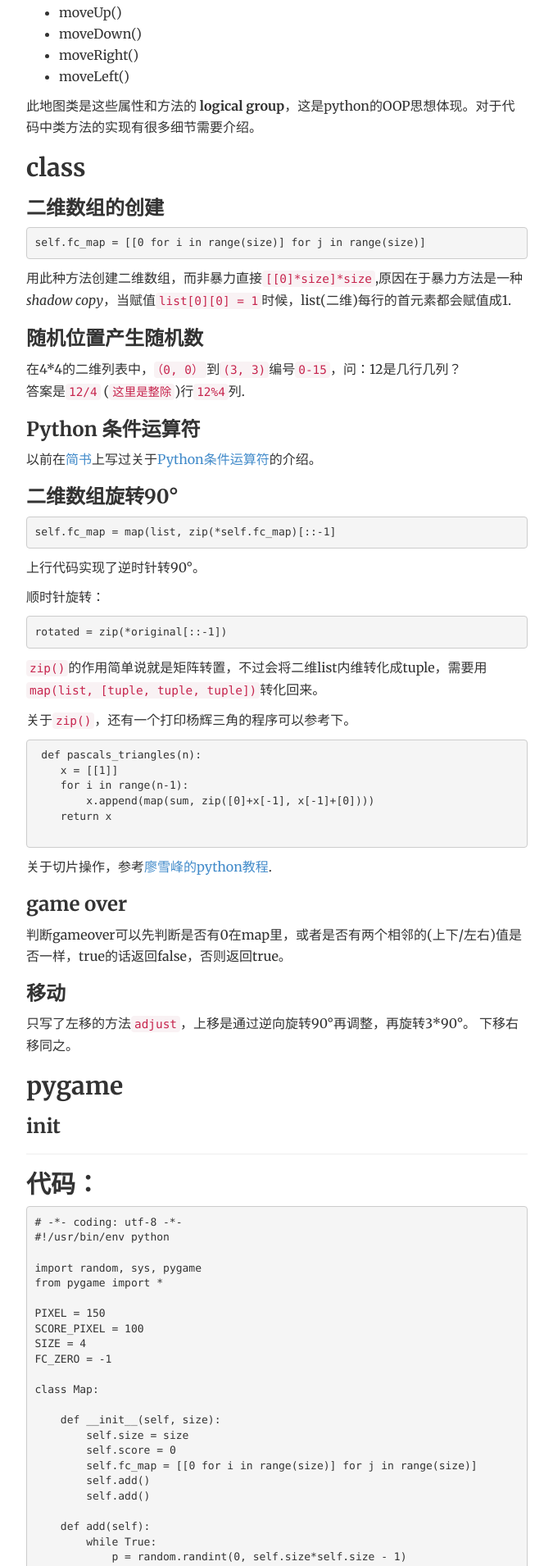
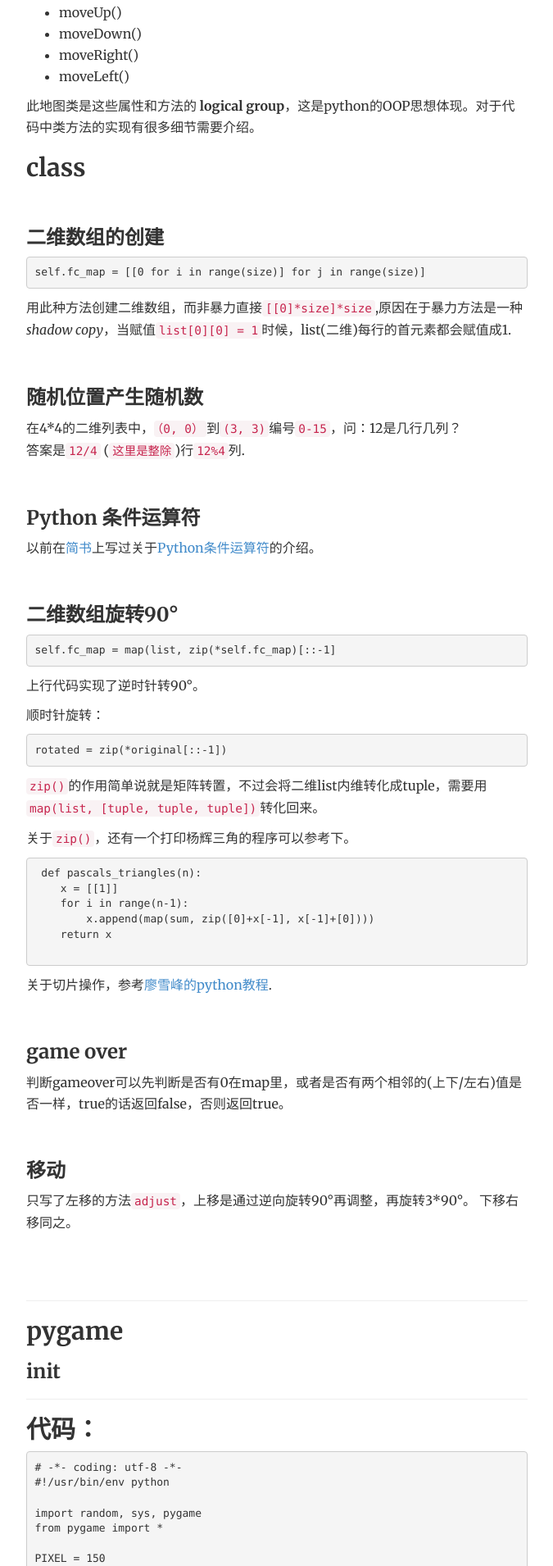
Before and after one commit to FaiChou/faichou.github.io, a Jekyll site: the page built from _posts/2016-05-03-Python的2048之旅.md, in a window 1280 px wide. Shown: the part 643-2553 px from the top of the page at 82% size, without its empty margins (302-977 px from the left). Built offline with Jekyll 4.4.1, drawn with Linux system fonts in a browser that asks for light colours; comment, search, counter and statistics services are not loaded.

Commit message:
Update 2016-05-03-Python的2048之旅.md

```diff
--- a/_posts/2016-05-03-Python的2048之旅.md
+++ b/_posts/2016-05-03-Python的2048之旅.md
@@ -32,11 +32,17 @@ date: 2016-05-03
 
 ## class
 
+<br />
+
 ###  二维数组的创建
 
     self.fc_map = [[0 for i in range(size)] for j in range(size)]
 
 用此种方法创建二维数组，而非暴力直接`[[0]*size]*size`,原因在于暴力方法是一种*shadow copy*，当赋值`list[0][0] = 1`时候，list(二维)每行的首元素都会赋值成1.
+
+
+<br />
+
 
 ### 随机位置产生随机数
 
@@ -44,9 +50,22 @@ date: 2016-05-03
 答案是`12/4` (`这里是整除`)行`12%4`列.
 
 
+
+
+
+
+<br />
+
+
+
+
 ### Python 条件运算符
 
 以前在[简书](http://www.jianshu.com/)上写过关于[Python条件运算符](http://www.jianshu.com/p/6d6e06fa8267)的介绍。
+
+
+<br />
+
 
 
 ### 二维数组旋转90°
@@ -55,7 +74,6 @@ date: 2016-05-03
 
 
 上行代码实现了逆时针转90°。
-
 
 
 顺时针旋转：
@@ -83,9 +101,15 @@ date: 2016-05-03
  关于切片操作，参考[廖雪峰的python教程](http://www.liaoxuefeng.com/wiki/001374738125095c955c1e6d8bb493182103fac9270762a000/0013868196352269f28f1f00aee485ea27e3c4e47f12bc7000).
 
 
+ <br />
+
+
+
 ### game over
 
 判断gameover可以先判断是否有0在map里，或者是否有两个相邻的(上下/左右)值是否一样，true的话返回false，否则返回true。
+
+<br />
 
 
 ### 移动
@@ -93,6 +117,10 @@ date: 2016-05-03
 只写了左移的方法`adjust`，上移是通过逆向旋转90°再调整，再旋转3*90°。
 下移右移同之。
 
+
+<br /><br />
+
+***
 
 ## pygame
 
```
